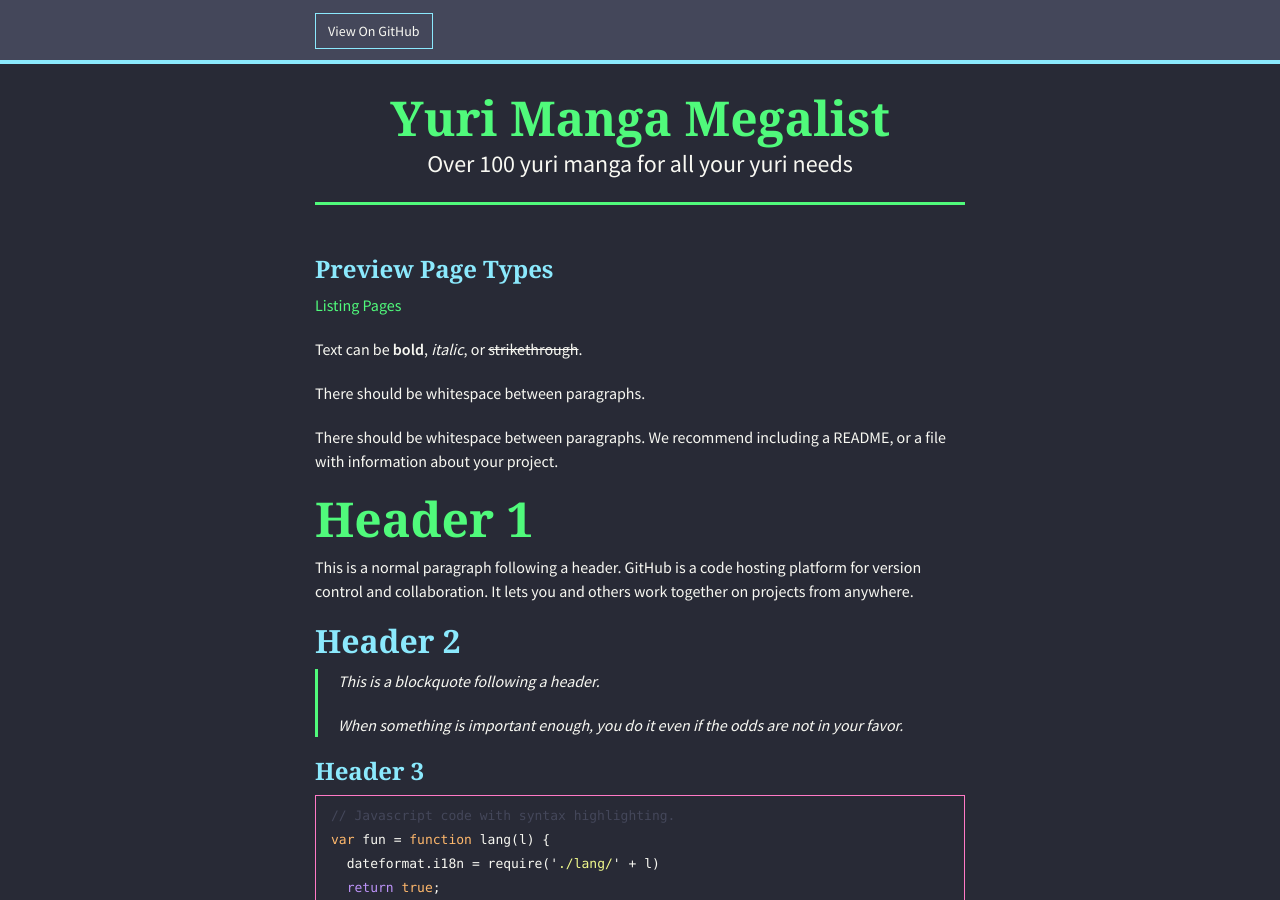
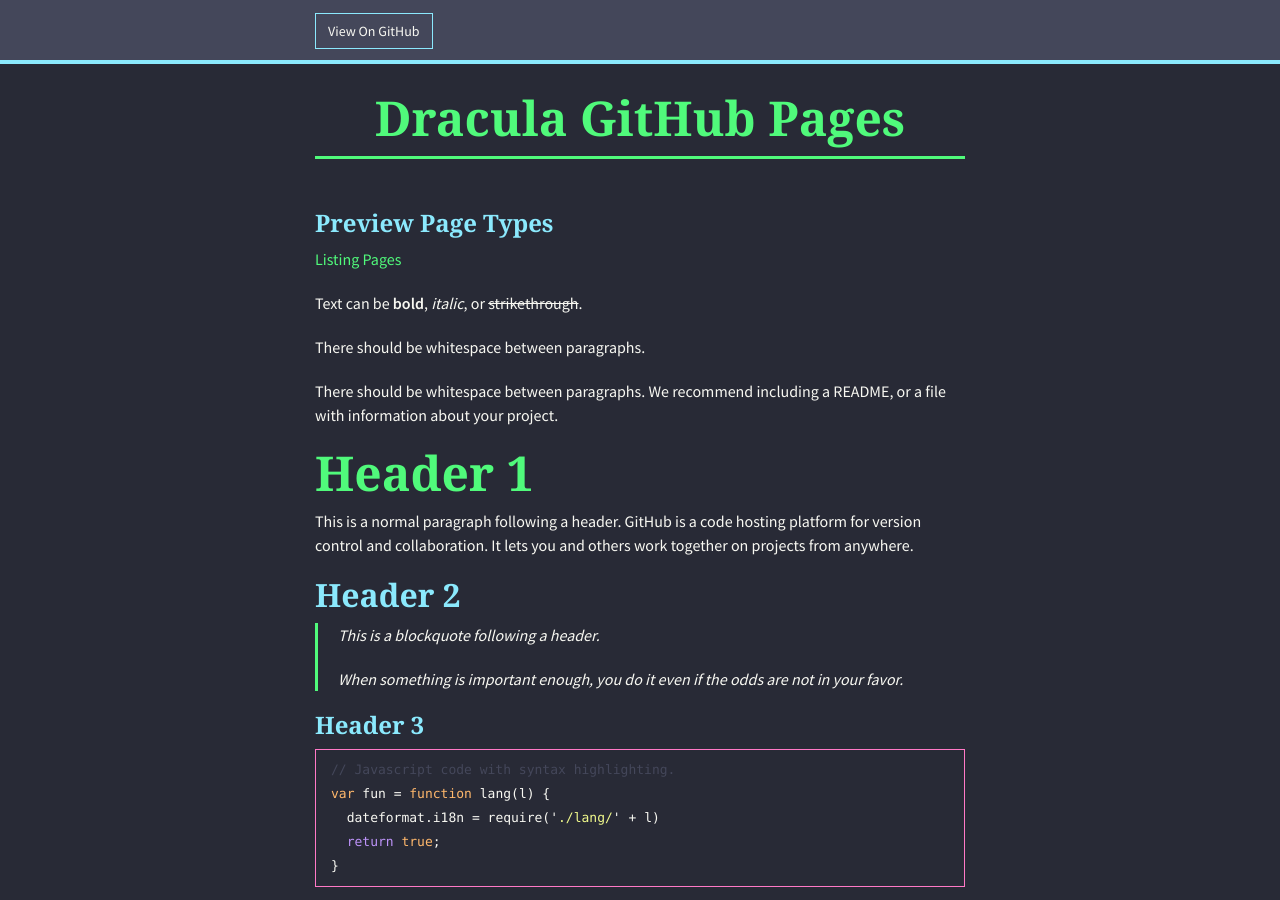
Before and after one commit to Nogooduser/yuri-list, a Jekyll site: the page built from index.md, in a window 1280 px wide and 900 px high. Built offline with Jekyll 4.4.1, drawn with Linux system fonts in a browser that asks for light colours; nearby versions of some CDN libraries; the repository's description, which GitHub fills in, is left out; our own code applies the rules of GitHub Pages for plain Markdown files.

Commit message:
Update _config.yml

```diff
--- a/_config.yml
+++ b/_config.yml
@@ -1,9 +1,7 @@
-title: Yuri Manga Megalist
-description: Over 100 yuri manga for all your yuri needs
+title: Dracula GitHub Pages
+show_downloads: false
 google_analytics:
-show_downloads: false
+remote_theme: "dracula/gh-pages"
 show_header: true
-remote_theme: "dracula/gh-pages"
-
 sass:
     style: compressed
```
